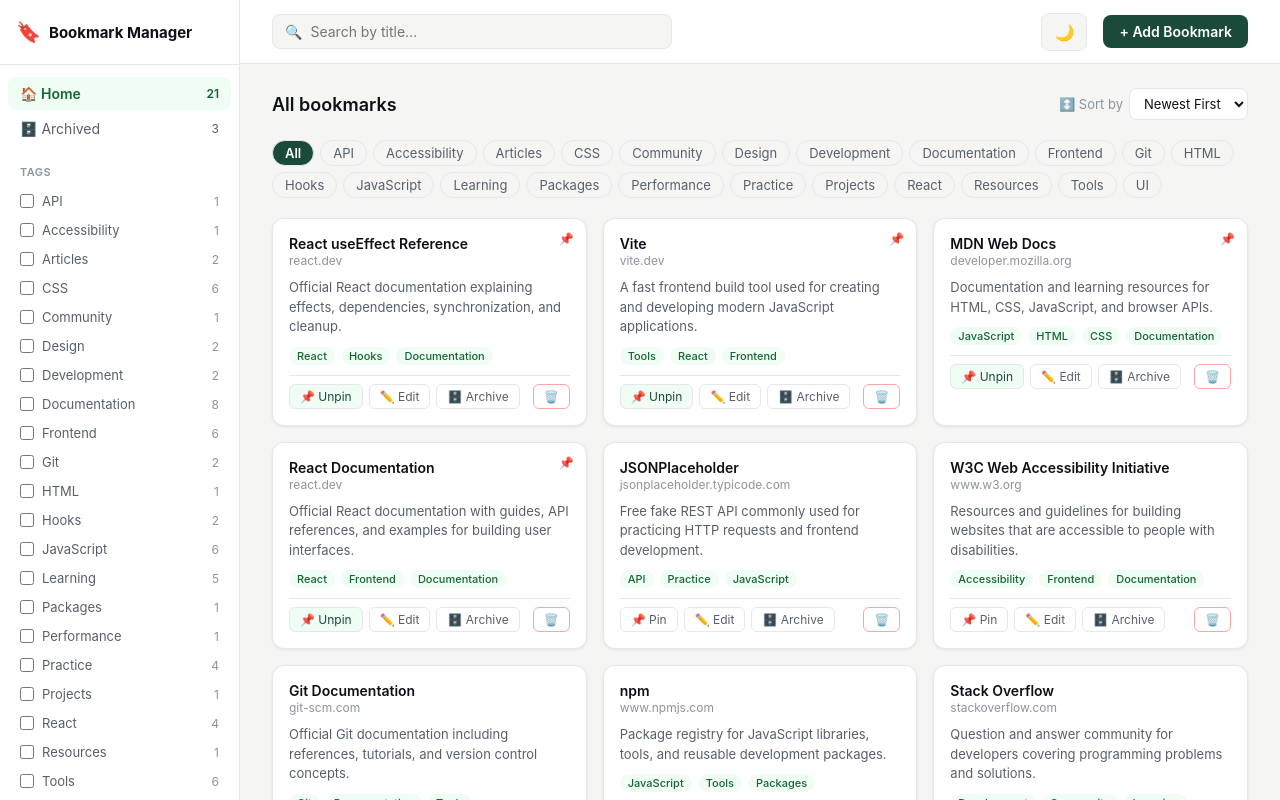
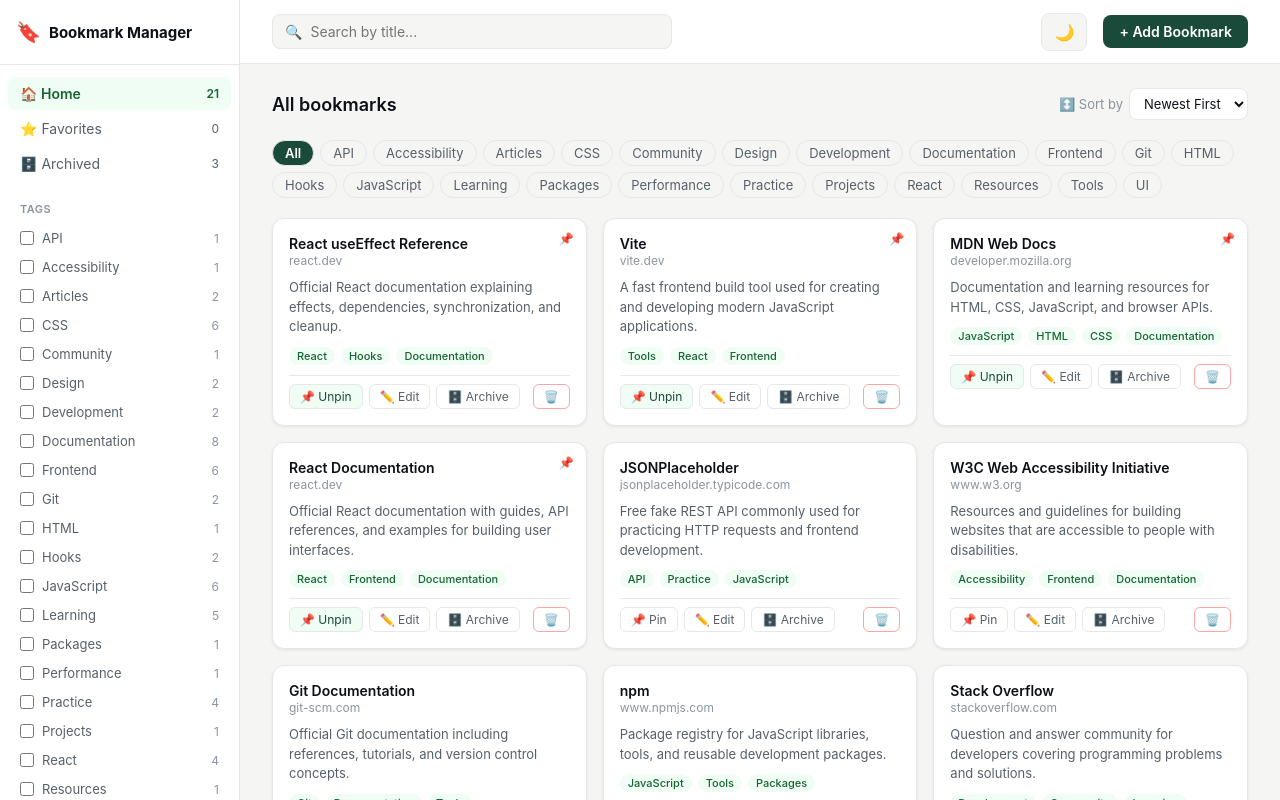
Before and after one commit to maiko1919/bookmark-manager-Maia-Iremashvili, a React (Vite) app: page / in a window 1280 px wide. Shown: the top 800 px of the page. Built offline with nearby package versions, Linux system fonts and the light colour scheme.

Commit message:
Add favorites, multiple tag filtering, bonus features

```diff
--- a/src/App.jsx
+++ b/src/App.jsx
@@ -13,7 +13,7 @@
   const [bookmarks, setBookmarks] = useState([])
   const [isLoading, setIsLoading] = useState(true)
   const [searchTerm, setSearchTerm] = useState('')
-  const [selectedTag, setSelectedTag] = useState('All')
+  const [selectedTags, setSelectedTags] = useState([])
   const [sortOrder, setSortOrder] = useState('newest')
   const [isModalOpen, setIsModalOpen] = useState(false)
   const [editingBookmark, setEditingBookmark] = useState(null)
@@ -49,6 +49,11 @@
     document.documentElement.setAttribute('data-theme', theme)
   }, [theme])
 
+  useEffect(() => {
+    const count = bookmarks.filter(b => !b.isArchived).length
+    document.title = `Bookmarks (${count})`
+  }, [bookmarks])
+
   const handleDelete = (id) => setDeleteConfirmId(id)
 
   const confirmDelete = () => {
@@ -68,6 +73,12 @@
     )
   }
 
+  const handleFavorite = (id) => {
+    setBookmarks(prev =>
+      prev.map(b => b.id === id ? { ...b, isFavorite: !b.isFavorite } : b)
+    )
+  }
+
   const handleEdit = (bookmark) => {
     setEditingBookmark(bookmark)
     setIsModalOpen(true)
@@ -83,7 +94,8 @@
         id: Date.now(),
         ...formData,
         isPinned: false,
-        isArchived: false
+        isArchived: false,
+        isFavorite: false
       }
       setBookmarks(prev => [newBookmark, ...prev])
     }
@@ -96,15 +108,29 @@
     setEditingBookmark(null)
   }
 
+  const handleTagSelect = (tag) => {
+    if (tag === 'All') {
+      setSelectedTags([])
+      return
+    }
+    setSelectedTags(prev =>
+      prev.includes(tag) ? prev.filter(t => t !== tag) : [...prev, tag]
+    )
+  }
+
   const allTags = [...new Set(bookmarks.flatMap(b => b.tags))].sort()
 
   const filteredBookmarks = bookmarks
-    .filter(b => view === 'archived' ? b.isArchived : !b.isArchived)
+    .filter(b => {
+      if (view === 'archived') return b.isArchived
+      if (view === 'favorites') return b.isFavorite && !b.isArchived
+      return !b.isArchived
+    })
     .filter(b => {
       const term = searchTerm.toLowerCase()
       return b.title.toLowerCase().includes(term) || b.description.toLowerCase().includes(term)
     })
-    .filter(b => selectedTag === 'All' || b.tags.includes(selectedTag))
+    .filter(b => selectedTags.length === 0 || selectedTags.every(tag => b.tags.includes(tag)))
     .sort((a, b) => {
       if (view === 'all') {
         if (a.isPinned !== b.isPinned) return b.isPinned - a.isPinned
@@ -131,10 +157,10 @@
     <div className="app">
       <Sidebar
         view={view}
-        onViewChange={(v) => { setView(v); setSelectedTag('All') }}
+        onViewChange={(v) => { setView(v); setSelectedTags([]) }}
         tags={allTags}
-        selectedTag={selectedTag}
-        onSelectTag={setSelectedTag}
+        selectedTags={selectedTags}
+        onSelectTag={handleTagSelect}
         bookmarks={bookmarks}
       />
 
@@ -150,12 +176,12 @@
         <main style={{ flex: 1, padding: '24px 32px', overflowY: 'auto' }}>
           <div style={{ display: 'flex', alignItems: 'center', justifyContent: 'space-between', marginBottom: '20px' }}>
             <h2 style={{ fontSize: '18px', fontWeight: '600', color: 'var(--text-primary)' }}>
-              {view === 'archived' ? 'Archived bookmarks' : searchTerm ? `Results for: "${searchTerm}"` : 'All bookmarks'}
+              {view === 'archived' ? 'Archived bookmarks' : view === 'favorites' ? 'Favorite bookmarks' : searchTerm ? `Results for: "${searchTerm}"` : 'All bookmarks'}
             </h2>
             <SortSelect sortOrder={sortOrder} onSort={setSortOrder} />
           </div>
 
-          <FilterBar tags={allTags} selectedTag={selectedTag} onSelectTag={setSelectedTag} />
+          <FilterBar tags={allTags} selectedTags={selectedTags} onSelectTag={handleTagSelect} />
 
           <BookmarkList
             bookmarks={filteredBookmarks}
@@ -163,6 +189,7 @@
             onDelete={handleDelete}
             onPin={handlePin}
             onArchive={handleArchive}
+            onFavorite={handleFavorite}
             view={view}
             searchTerm={searchTerm}
           />
--- a/src/components/BookmarkCard.jsx
+++ b/src/components/BookmarkCard.jsx
@@ -1,3 +1,5 @@
+import TagList from './TagList'
+
 function BookmarkCard({ bookmark, onEdit, onDelete, onPin, onArchive }) {
   const { id, title, url, description, tags, isPinned, isArchived } = bookmark
 
@@ -63,29 +65,17 @@
         </p>
       )}
 
-      <div style={{ display: 'flex', gap: '6px', flexWrap: 'wrap' }}>
-        {tags.map(tag => (
-          <span key={tag} style={{
-            background: 'var(--tag-bg)',
-            color: 'var(--tag-text)',
-            padding: '2px 8px',
-            borderRadius: '20px',
-            fontSize: '11px',
-            fontWeight: '500'
-          }}>
-            {tag}
-          </span>
-        ))}
+      <TagList tags={tags} />
+
       {isArchived && (
         <span style={{
           background: '#fef3c7', color: '#92400e',
           padding: '2px 8px', borderRadius: '20px',
-            fontSize: '11px', fontWeight: '500'
+          fontSize: '11px', fontWeight: '500', alignSelf: 'flex-start'
         }}>
           Archived
         </span>
       )}
-      </div>
 
       <div style={{
         display: 'flex', gap: '6px',
@@ -93,7 +83,6 @@
       }}>
         <button
           onClick={() => onPin(id)}
-          title={isPinned ? 'Unpin' : 'Pin'}
           style={{
             padding: '4px 10px', fontSize: '12px',
             border: '1px solid var(--border)',
--- a/src/components/Sidebar.jsx
+++ b/src/components/Sidebar.jsx
@@ -1,18 +1,26 @@
-function Sidebar({ view, onViewChange, tags, selectedTag, onSelectTag, bookmarks }) {
+function Sidebar({ view, onViewChange, tags, selectedTags, onSelectTag, bookmarks }) {
   const activeCount = bookmarks.filter(b => !b.isArchived).length
   const archivedCount = bookmarks.filter(b => b.isArchived).length
+  const favoritesCount = bookmarks.filter(b => b.isFavorite && !b.isArchived).length
 
   const getTagCount = (tag) => bookmarks.filter(b => !b.isArchived && b.tags.includes(tag)).length
 
+  const navButtonStyle = (isActive) => ({
+    width: '100%', textAlign: 'left', padding: '8px 12px',
+    border: 'none', borderRadius: '8px', fontSize: '14px',
+    display: 'flex', alignItems: 'center', justifyContent: 'space-between',
+    background: isActive ? 'var(--sidebar-active)' : 'transparent',
+    color: isActive ? 'var(--sidebar-active-text)' : 'var(--text-secondary)',
+    fontWeight: isActive ? '600' : '400',
+    marginBottom: '2px', cursor: 'pointer'
+  })
+
   return (
     <aside style={{
-      width: '240px',
-      minHeight: '100vh',
+      width: '240px', minHeight: '100vh',
       background: 'var(--bg-sidebar)',
       borderRight: '1px solid var(--border)',
-      display: 'flex',
-      flexDirection: 'column',
-      padding: '0',
+      display: 'flex', flexDirection: 'column',
       flexShrink: 0
     }}>
       <div style={{ padding: '20px 16px', borderBottom: '1px solid var(--border)' }}>
@@ -25,60 +33,45 @@
       </div>
 
       <nav style={{ padding: '12px 8px' }}>
-        <button
-          onClick={() => onViewChange('all')}
-          style={{
-            width: '100%', textAlign: 'left', padding: '8px 12px',
-            border: 'none', borderRadius: '8px', fontSize: '14px',
-            display: 'flex', alignItems: 'center', justifyContent: 'space-between',
-            background: view === 'all' ? 'var(--sidebar-active)' : 'transparent',
-            color: view === 'all' ? 'var(--sidebar-active-text)' : 'var(--text-secondary)',
-            fontWeight: view === 'all' ? '600' : '400',
-            marginBottom: '2px'
-          }}
-        >
+        <button onClick={() => onViewChange('all')} style={navButtonStyle(view === 'all')}>
           <span>🏠 Home</span>
           <span style={{ fontSize: '12px' }}>{activeCount}</span>
         </button>
-
-        <button
-          onClick={() => onViewChange('archived')}
-          style={{
-            width: '100%', textAlign: 'left', padding: '8px 12px',
-            border: 'none', borderRadius: '8px', fontSize: '14px',
-            display: 'flex', alignItems: 'center', justifyContent: 'space-between',
-            background: view === 'archived' ? 'var(--sidebar-active)' : 'transparent',
-            color: view === 'archived' ? 'var(--sidebar-active-text)' : 'var(--text-secondary)',
-            fontWeight: view === 'archived' ? '600' : '400',
-          }}
-        >
+        <button onClick={() => onViewChange('favorites')} style={navButtonStyle(view === 'favorites')}>
+          <span>⭐ Favorites</span>
+          <span style={{ fontSize: '12px' }}>{favoritesCount}</span>
+        </button>
+        <button onClick={() => onViewChange('archived')} style={navButtonStyle(view === 'archived')}>
           <span>🗄️ Archived</span>
           <span style={{ fontSize: '12px' }}>{archivedCount}</span>
         </button>
       </nav>
 
       <div style={{ padding: '0 8px', flex: 1, overflowY: 'auto' }}>
-        <p style={{ fontSize: '11px', fontWeight: '600', color: 'var(--text-muted)', padding: '8px 12px', textTransform: 'uppercase', letterSpacing: '0.5px' }}>
+        <p style={{
+          fontSize: '11px', fontWeight: '600', color: 'var(--text-muted)',
+          padding: '8px 12px', textTransform: 'uppercase', letterSpacing: '0.5px'
+        }}>
           TAGS
         </p>
         {tags.map(tag => (
           <button
             key={tag}
-            onClick={() => onSelectTag(selectedTag === tag ? 'All' : tag)}
+            onClick={() => onSelectTag(tag)}
             style={{
               width: '100%', textAlign: 'left', padding: '6px 12px',
               border: 'none', borderRadius: '6px', fontSize: '13px',
               display: 'flex', alignItems: 'center', justifyContent: 'space-between',
-              background: selectedTag === tag ? 'var(--sidebar-active)' : 'transparent',
-              color: selectedTag === tag ? 'var(--sidebar-active-text)' : 'var(--text-secondary)',
-              marginBottom: '1px'
+              background: selectedTags.includes(tag) ? 'var(--sidebar-active)' : 'transparent',
+              color: selectedTags.includes(tag) ? 'var(--sidebar-active-text)' : 'var(--text-secondary)',
+              marginBottom: '1px', cursor: 'pointer'
             }}
           >
             <div style={{ display: 'flex', alignItems: 'center', gap: '8px' }}>
               <input
                 type="checkbox"
                 readOnly
-                checked={selectedTag === tag}
+                checked={selectedTags.includes(tag)}
                 style={{ width: '14px', height: '14px', accentColor: 'var(--accent)' }}
               />
               <span>{tag}</span>
--- a/src/components/TagList.jsx
+++ b/src/components/TagList.jsx
@@ -0,0 +1,20 @@
+function TagList({ tags }) {
+  return (
+    <div style={{ display: 'flex', gap: '6px', flexWrap: 'wrap' }}>
+      {tags.map(tag => (
+        <span key={tag} style={{
+          background: 'var(--tag-bg)',
+          color: 'var(--tag-text)',
+          padding: '2px 8px',
+          borderRadius: '20px',
+          fontSize: '11px',
+          fontWeight: '500'
+        }}>
+          {tag}
+        </span>
+      ))}
+    </div>
+  )
+}
+
+export default TagList
```
Also changed, not shown: src/components/FilterBar.jsx (+7 -7 lines). Lines whose indentation alone changed are shown as unchanged.
